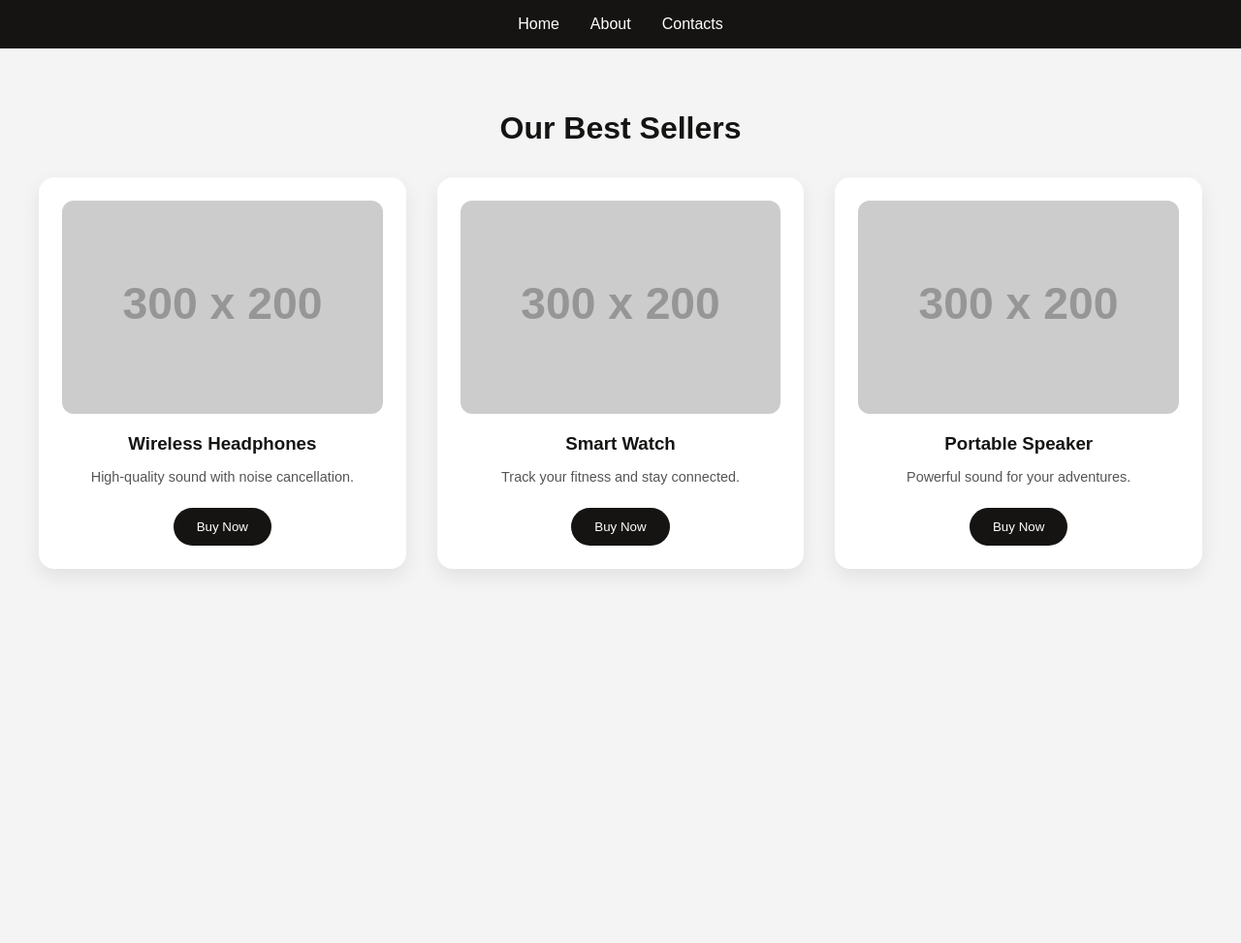
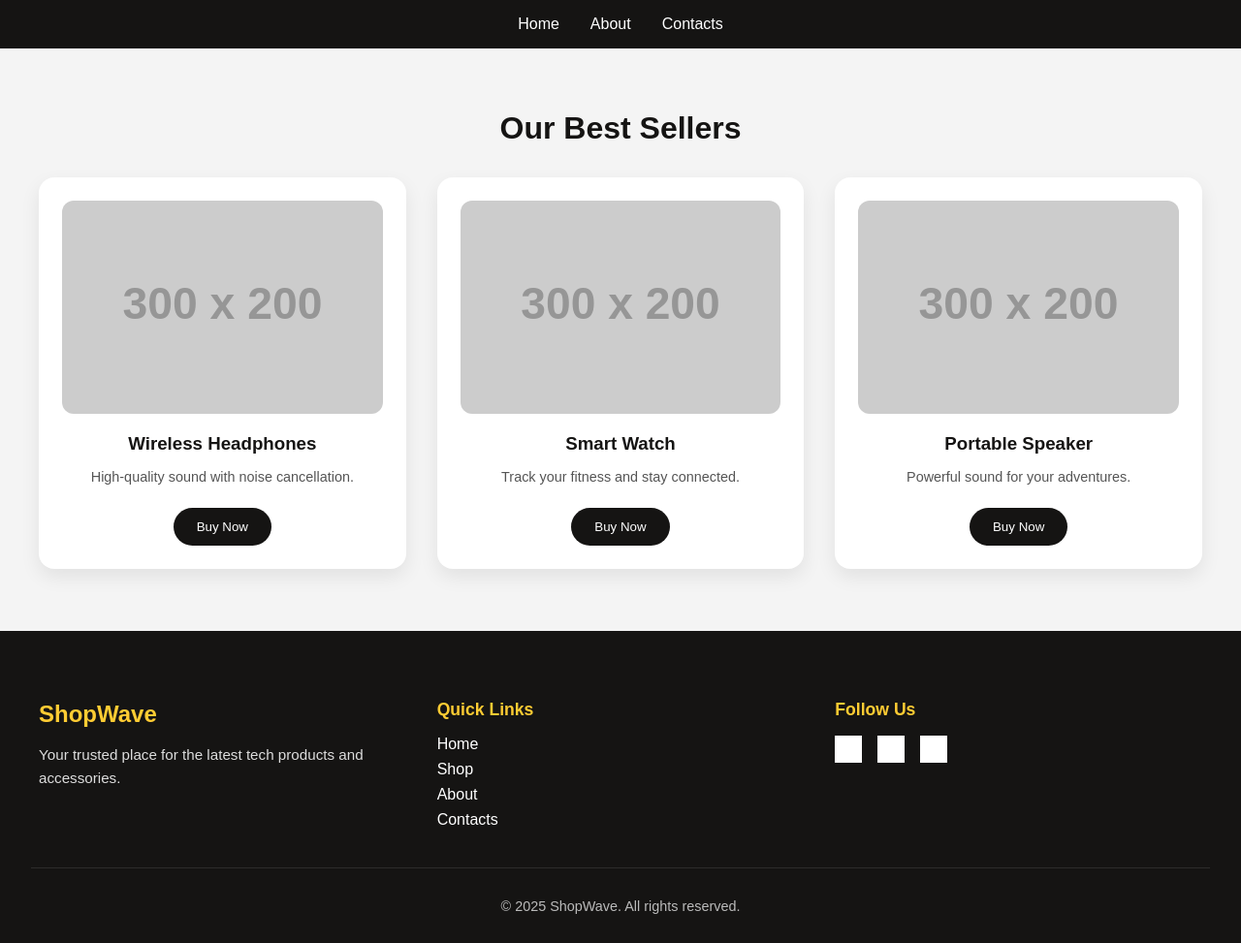
Before and after one commit to dimaqweop/myproject, a plain HTML site: page index.html in a window 1280 px wide. Shown: the whole page at 97% size. Before the commit the page ends 800 px from the top, so only its background shows below. Drawn offline with Linux system fonts and the light colour scheme; grey boxes are pictures that could not be loaded; placeholder pictures from the web are drawn by us.

Commit message:
Added Footer With CSS

```diff
--- a/css/style.css
+++ b/css/style.css
@@ -123,3 +123,97 @@ header {
     padding: 0 1rem;
   }
 }
+
+/* === 🔹 Footer === */
+footer {
+  background-color: #151413;
+  color: #fff;
+  padding: 3rem 2rem 1rem;
+}
+
+.footer-container {
+  max-width: 1200px;
+  margin: 0 auto;
+  display: grid;
+  grid-template-columns: repeat(3, 1fr);
+  gap: 2rem;
+}
+
+.footer-about h3 {
+  font-size: 1.5rem;
+  margin-bottom: 1rem;
+  color: #ffcc33;
+}
+
+.footer-about p {
+  color: #ddd;
+  font-size: 0.95rem;
+  line-height: 1.6;
+}
+
+.footer-links h4,
+.footer-social h4 {
+  font-size: 1.1rem;
+  margin-bottom: 1rem;
+  color: #ffcc33;
+}
+
+.footer-links ul {
+  list-style: none;
+  padding: 0;
+  margin: 0;
+}
+
+.footer-links li {
+  margin-bottom: 0.5rem;
+}
+
+.footer-links a {
+  color: #fff;
+  text-decoration: none;
+  transition: color 0.3s;
+}
+
+.footer-links a:hover {
+  color: #ffcc33;
+}
+
+/* === 🔹 Соціальні іконки === */
+.social-icons {
+  display: flex;
+  gap: 1rem;
+}
+
+.social-icons a img {
+  width: 28px;
+  height: 28px;
+  filter: brightness(0) invert(1);
+  transition: transform 0.3s, filter 0.3s;
+}
+
+.social-icons a:hover img {
+  transform: scale(1.1);
+  filter: brightness(1) sepia(1) hue-rotate(20deg) saturate(4);
+}
+
+/* === 🔹 Нижня смуга === */
+.footer-bottom {
+  border-top: 1px solid rgba(255, 255, 255, 0.1);
+  text-align: center;
+  margin-top: 2rem;
+  padding-top: 1rem;
+  font-size: 0.9rem;
+  color: #bbb;
+}
+
+/* === 🔹 Адаптивність === */
+@media (max-width: 768px) {
+  .footer-container {
+    grid-template-columns: 1fr;
+    text-align: center;
+  }
+
+  .social-icons {
+    justify-content: center;
+  }
+}
--- a/index.html
+++ b/index.html
@@ -41,5 +41,37 @@
     </div>
   </section>
 </main>
+
+    <footer>
+  <div class="footer-container">
+    <div class="footer-about">
+      <h3>ShopWave</h3>
+      <p>Your trusted place for the latest tech products and accessories.</p>
+    </div>
+
+    <div class="footer-links">
+      <h4>Quick Links</h4>
+      <ul>
+        <li><a href="#">Home</a></li>
+        <li><a href="#">Shop</a></li>
+        <li><a href="#">About</a></li>
+        <li><a href="#">Contacts</a></li>
+      </ul>
+    </div>
+
+    <div class="footer-social">
+      <h4>Follow Us</h4>
+      <div class="social-icons">
+        <a href="#" aria-label="Instagram"><img src="https://cdn-icons-png.flaticon.com/512/2111/2111463.png" alt="Instagram"></a>
+        <a href="#" aria-label="Facebook"><img src="https://cdn-icons-png.flaticon.com/512/733/733547.png" alt="Facebook"></a>
+        <a href="#" aria-label="Twitter"><img src="https://cdn-icons-png.flaticon.com/512/733/733579.png" alt="Twitter"></a>
+      </div>
+    </div>
+  </div>
+
+  <div class="footer-bottom">
+    <p>© 2025 ShopWave. All rights reserved.</p>
+  </div>
+</footer>
 </body>
 </html>
```
